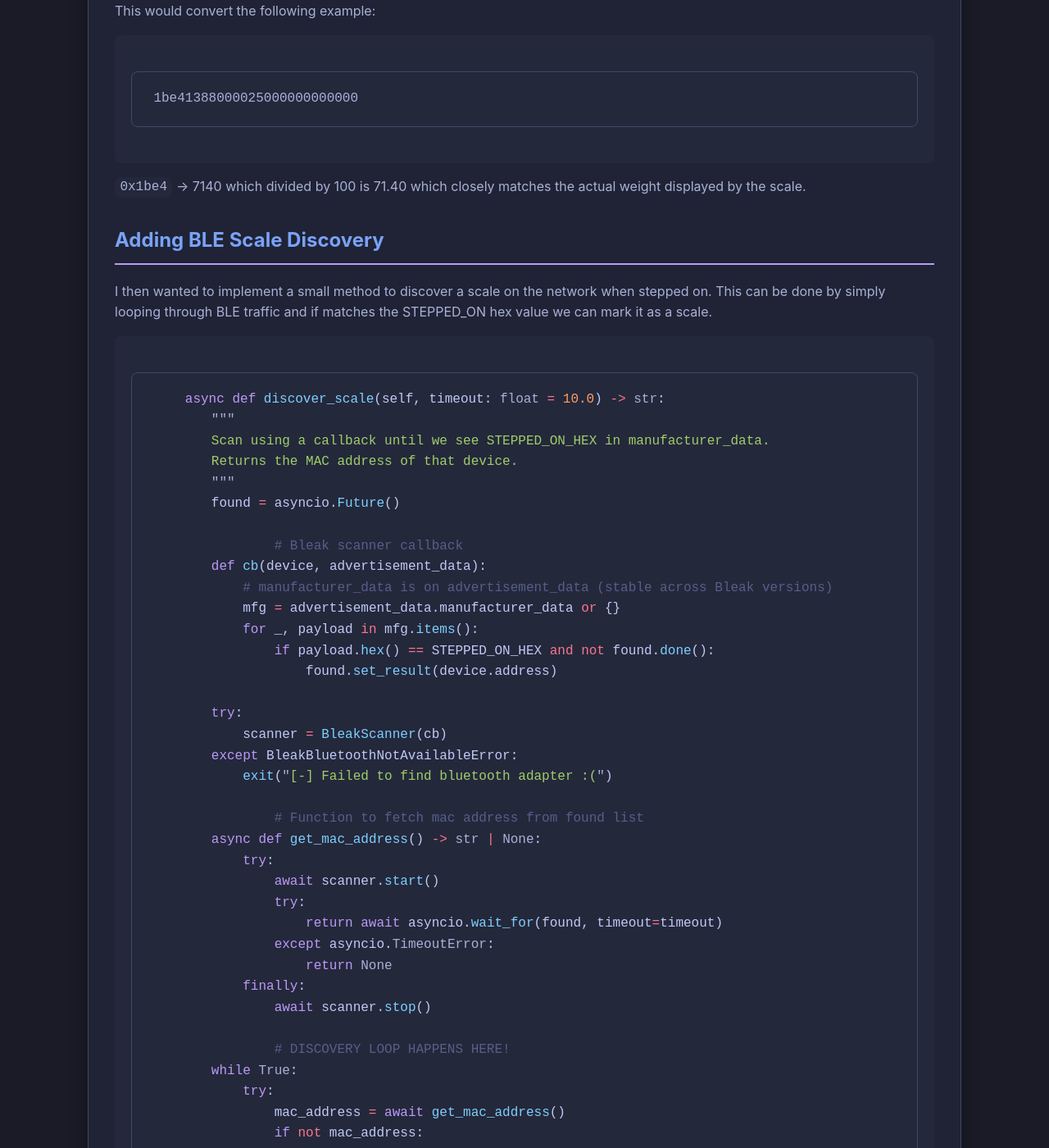
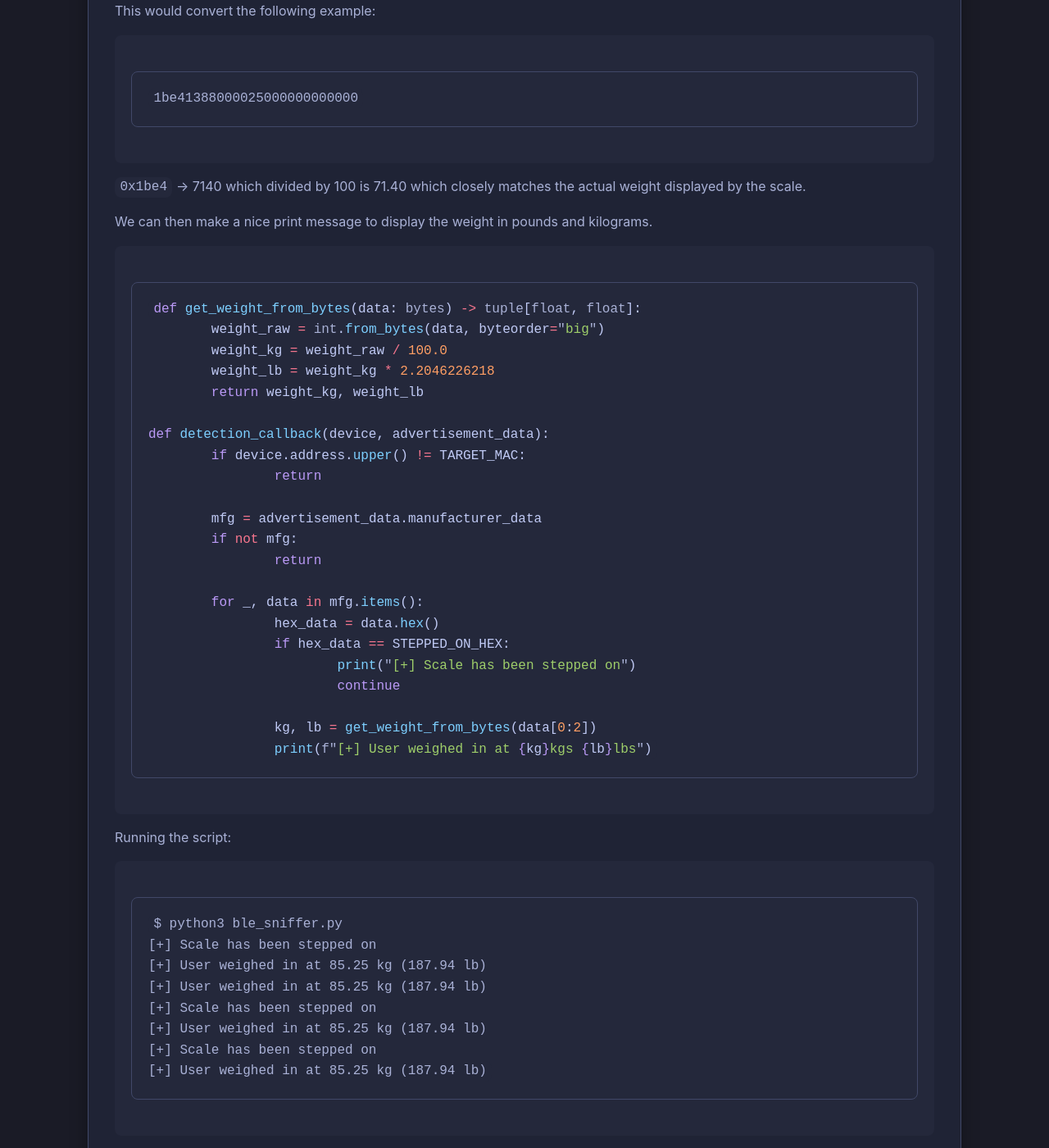
Before and after one commit to Drew-Alleman/drewalleman.xyz, a Jekyll site: the page built from _posts/2025-12-26-BLE-Sniffing-A-Temu-Smart-Scale.md, in a window 1280 px wide and 1400 px high, scrolled down 6051 px. Shown: the whole window at 82% size. Built offline with Jekyll 4.4.1, drawn with Linux system fonts in a browser that asks for light colours.

Commit message:
Add weight extraction and scale discovery functions
Added functions to extract weight from BLE data and print user weight in kg and lbs. Implemented scale discovery based on BLE traffic.

````diff
--- a/_posts/2025-12-26-BLE-Sniffing-A-Temu-Smart-Scale.md
+++ b/_posts/2025-12-26-BLE-Sniffing-A-Temu-Smart-Scale.md
@@ -184,6 +184,43 @@ This would convert the following example:
 
 `0x1be4` -> 7140 which divided by 100 is 71.40 which closely matches the actual weight displayed by the scale.
 
+We can then make a nice print message to display the weight in pounds and kilograms.
+```python
+def get_weight_from_bytes(data: bytes) -> tuple[float, float]:
+	weight_raw = int.from_bytes(data, byteorder="big")
+	weight_kg = weight_raw / 100.0
+	weight_lb = weight_kg * 2.2046226218
+	return weight_kg, weight_lb
+
+def detection_callback(device, advertisement_data):
+	if device.address.upper() != TARGET_MAC:
+		return
+
+	mfg = advertisement_data.manufacturer_data
+	if not mfg:
+		return
+
+	for _, data in mfg.items():
+		hex_data = data.hex()
+		if hex_data == STEPPED_ON_HEX:
+			print("[+] Scale has been stepped on")
+			continue
+
+		kg, lb = get_weight_from_bytes(data[0:2])
+		print(f"[+] User weighed in at {kg}kgs {lb}lbs")
+```
+Running the script:
+```
+$ python3 ble_sniffer.py
+[+] Scale has been stepped on
+[+] User weighed in at 85.25 kg (187.94 lb)
+[+] User weighed in at 85.25 kg (187.94 lb)
+[+] Scale has been stepped on
+[+] User weighed in at 85.25 kg (187.94 lb)
+[+] Scale has been stepped on
+[+] User weighed in at 85.25 kg (187.94 lb)
+```
+
 # Adding BLE Scale Discovery
 I then wanted to implement a small method to discover a scale on the network when stepped on. This can be done by simply looping through BLE traffic and if matches the STEPPED_ON hex value we can mark it as a scale.
 
````
